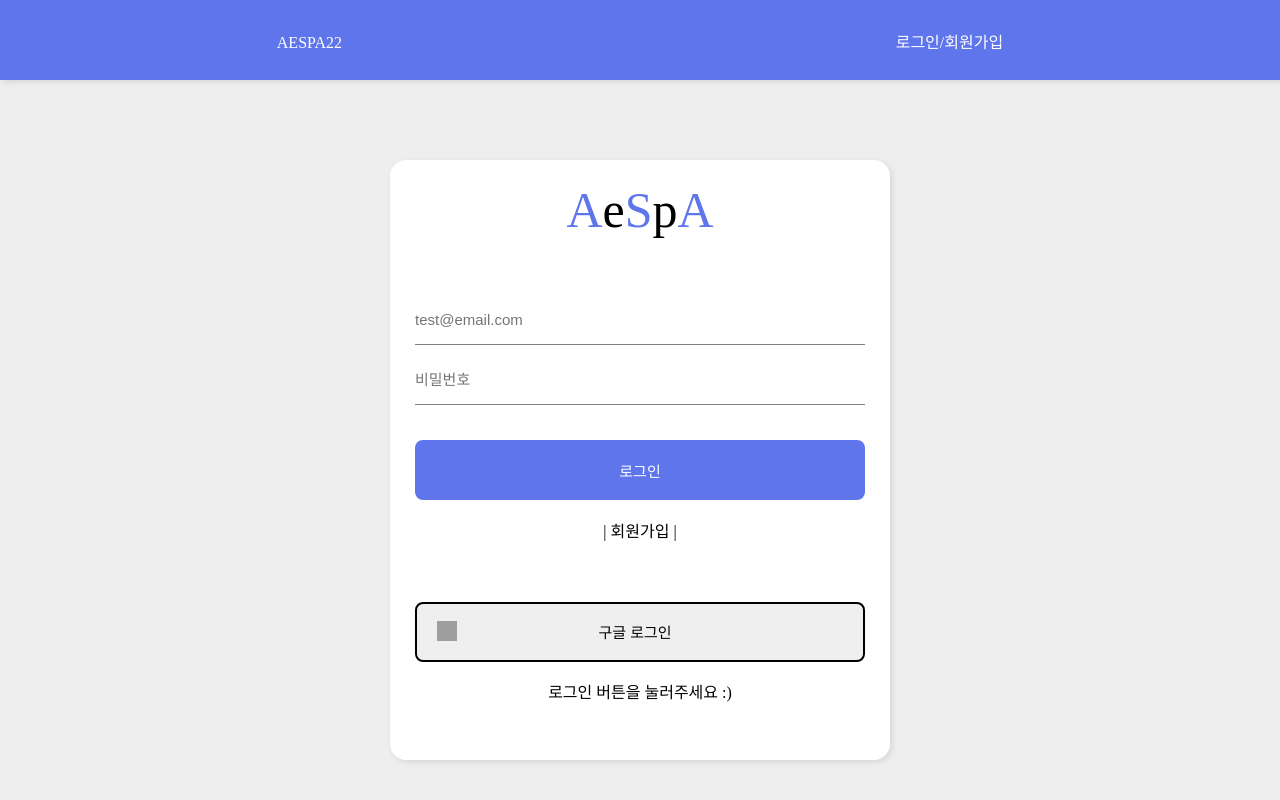
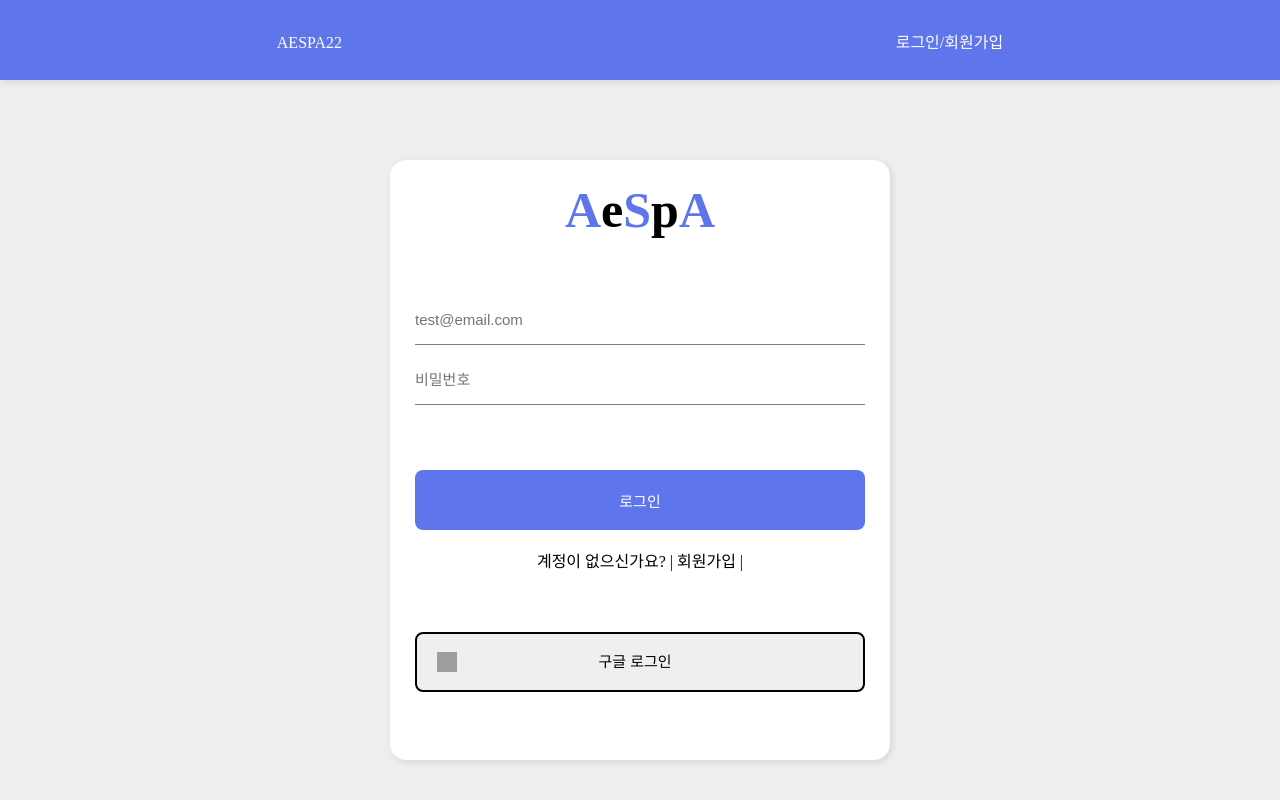
Before and after one commit to Sanghyun0505/Ts-VacationProject, a React (Create React App) app in the folder aespa22/: page /login in a window 1280 px wide. Shown: the top 800 px of the page. Built offline with nearby package versions, Linux system fonts and the light colour scheme; no server answers; grey boxes are pictures that could not be loaded.

Commit message:
⚡️ :: 파베 구글,이메일 로그인 구현(98%)

```diff
--- a/aespa22/src/components/login/index.tsx
+++ b/aespa22/src/components/login/index.tsx
@@ -1,26 +1,64 @@
 import * as S from './style';
 import { useNavigate } from 'react-router-dom';
 import google from '.././.././assets/logo/google.png';
-import { auth } from '../../config/firebase-config';
+import { useCallback, useState } from 'react';
+import {
+    onAuthStateChanged,
+    signInWithEmailAndPassword,
+} from "firebase/auth";
+import { auth } from 'config/firebase-config';
 import { GoogleAuthProvider, signInWithPopup } from 'firebase/auth';
-import { useState } from 'react';
-
 export default function Login(){
     const navigate = useNavigate();
+    const [id,SetId] = useState<string>('');
+    const [pw,SetPw] = useState<string>('');
+    const [user, setUser] = useState<any>({});
+    const [userData, setUserData] = useState<any>(null);
 
-    const [userData, setUserData] = useState<any>(null);
+    onAuthStateChanged(auth, (currentUser) => {
+        setUser(currentUser);
+    });
+
+    const onChange = useCallback((e:React.ChangeEvent<HTMLInputElement>)=>{
+        if(e.target.name === 'mail') SetId(e.target.value);
+        else SetPw(e.target.value);
+    },[]);
+
+    // const onLogin = () => {
+    //     if(id!=='' && pw!==''){
+    //         try {
+    //             const user = signInWithEmailAndPassword(
+    //                 auth,
+    //                 id,
+    //                 pw
+    //             );
+    //             console.log(user);
+    //         } catch (error:any) {
+    //             console.log(error.message);
+    //         }
+    //     }
+    // };
+
+    const onLogin = () => {
+        if(id!=='' && pw!==''){
+            localStorage.setItem('accessToken',pw);
+            SetId('');
+            SetPw('');
+            window.alert('로그인 성공!');
+        }
+        else window.alert('제대로 입력해주세요!');
+    };
 
     const handleGoogleLogin = () => {
         const provider = new GoogleAuthProvider(); // provider를 구글로 설정
-        const data = signInWithPopup(auth, provider);
-        data // popup을 이용한 signup
-        .then((data) => {
+        signInWithPopup(auth, provider) // popup을 이용한 signup
+          .then((data) => {
             setUserData(data.user); // user data 설정
-            console.log(data); // console에 UserCredentialImpl 출력
-        })
-        .catch((err) => {
+            console.log(data) // console로 들어온 데이터 표시
+          })
+          .catch((err) => {
             console.log(err);
-        });
+          });
     }
     return(
         <S.LoginContaienr>
@@ -31,8 +69,11 @@ export default function Login(){
                 <S.LoginInputContainer>
                     <div>
                         <S.LoginIdInput
-                            type="text"
+                            type="email"
                             placeholder="test@email.com"
+                            name='mail'
+                            value={id}
+                            onChange={onChange}
                         />
                     </div>
 
@@ -40,24 +81,29 @@ export default function Login(){
                         <S.LoginPwInput
                             type="password"
                             placeholder='비밀번호'
+                            name='pw'
+                            value={pw}
+                            onChange={onChange}
                         />
                     </div>
 
                     <div style={{marginTop:'30px'}}>
-                        <S.LoginBtn>로그인</S.LoginBtn>
+                        <S.LoginBtn onClick={onLogin}>로그인</S.LoginBtn>
+                        <div>{user?.email}</div>
                     </div>
 
-                    <div style={{cursor:'pointer'}} onClick={()=>navigate('/signin')}>| 회원가입 |</div>
+                    <div>
+                        <span>계정이 없으신가요? </span>
+                        <span style={{cursor:'pointer'}} onClick={()=>navigate('/signup')}> | 회원가입 |</span>
+                    </div>
 
                     <div style={{marginTop:'40px'}}>
                         <S.LoginFromGoolge onClick={handleGoogleLogin}>
                             <S.GoogleImg src={google}/>
                             구글 로그인
                         </S.LoginFromGoolge>
+                        {userData ? userData.displayName : null}
                     </div>
-                    {userData
-                        ? "당신의 이름은 : " + userData.displayName
-                        : "로그인 버튼을 눌러주세요 :)"}
                 </S.LoginInputContainer>
             </S.LoginForm>
         </S.LoginContaienr>
--- a/aespa22/src/components/login/style.ts
+++ b/aespa22/src/components/login/style.ts
@@ -16,7 +16,7 @@ export const LoginForm = styled.form`
 
 export const LoginTitle = styled.div`
     text-align: center;
-    //font-weight: bold;
+    font-weight: bold;
     font-size:50px;
     line-height:100px;
 `;
@@ -59,6 +59,7 @@ export const LoginBtn = styled.button`
     background-color: #5E75EB;
     font-size:15px;
     color:white;
+    margin-top:30px;
 `;
 
 export const LoginFromGoolge = styled.button`
@@ -73,6 +74,7 @@ export const LoginFromGoolge = styled.button`
     text-align: center;
     padding-right: 50px;
     color:black;
+    line-height:30px;
 `;
 
 export const GoogleImg = styled.img`
@@ -80,4 +82,5 @@ export const GoogleImg = styled.img`
     height: 20px;
     float: left;
     margin-left: 20px;
+    margin-top:5px;
 `;
```
